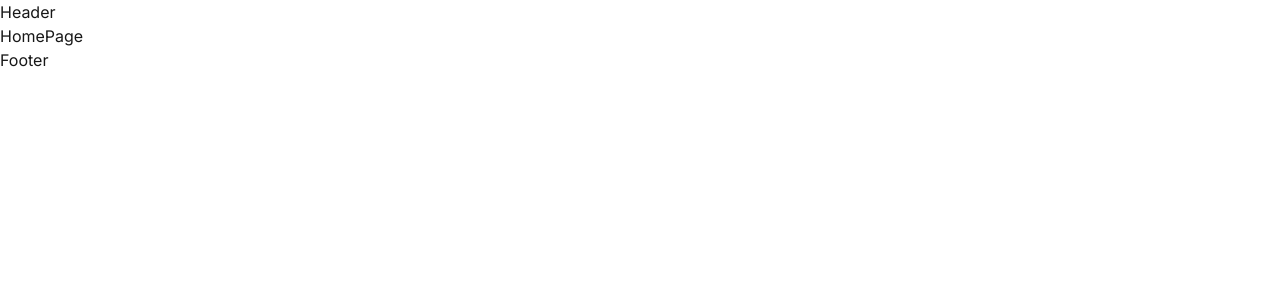
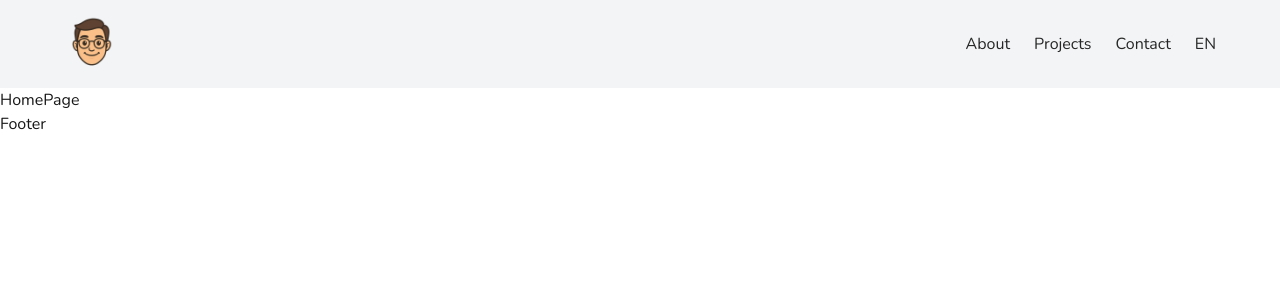
Before and after one commit to VascainoNato/portfolio, a Next.js app: page / in a window 1280 px wide. Shown: the top 300 px of the page. Built offline with nearby package versions, Linux system fonts and the light colour scheme.

Commit message:
feat: adicionado-header

```diff
--- a/components/Header.tsx
+++ b/components/Header.tsx
@@ -1,7 +1,30 @@
+'use client'
+import Image from "next/image"
+import Logo from "../public/logo.png"
+import { useState } from "react";
+
 export default function Header() {
+    const [lang, setLang] = useState<'pt' | 'en'>('pt');
     return (
-      <header className="">
-        Header
+      <header className="flex h-20 items-center pl-8 pr-8 bg-gray-100 justify-between md:pl-10 md:pr-10 lg:pl-12 lg:pr-12 xl:pl-16 xl:pr-16 xl:h-22 2xl:pl-20 2xl:pr-20">
+        <Image
+            src={Logo}
+            alt="Logo"
+            className="h-12 w-12 xl:w-14 xl:h-14"
+        />
+        <div className="flex items-center gap-4 md:gap-6">
+            <h1 className="text-sm text-neutral-800 xl:text-base">About</h1>
+            <h1 className="text-sm text-neutral-800 xl:text-base">Projects</h1>
+            <h1 className="text-sm text-neutral-800 xl:text-base">Contact</h1>
+            <div className="flex md:flex md:items-center md:gap-4">
+                <button
+                    onClick={() => setLang(prev => (prev === 'pt' ? 'en' : 'pt'))}
+                    className="text-sm text-neutral-800 transition xl:text-base cursor-pointer"
+                    >
+                    {lang === 'pt' ? 'EN' : 'PT-BR'}
+                </button>
+            </div>
+        </div>
       </header>
     )
   }
--- a/src/app/layout.tsx
+++ b/src/app/layout.tsx
@@ -1,18 +1,18 @@
 import './globals.css'
 import type { Metadata } from 'next'
-import { Inter } from 'next/font/google'
-
-const inter = Inter({ subsets: ['latin'] })
+import { Nunito } from 'next/font/google'
 
 export const metadata: Metadata = {
   title: 'Rafael Satyro - Frontend Engineer Portfolio',
   description: 'Desenvolvedor de software',
 }
 
+const nunito = Nunito({ subsets: ['latin'] })
+
 export default function RootLayout({ children }: { children: React.ReactNode }) {
   return (
     <html lang="pt-BR">
-      <body className={`${inter.className} bg-background text-primary`}>{children}</body>
+      <body className={`${nunito.className} bg-background text-primary`}>{children}</body>
     </html>
   )
 }
```
Also changed, not shown: public/logo.png (added).
